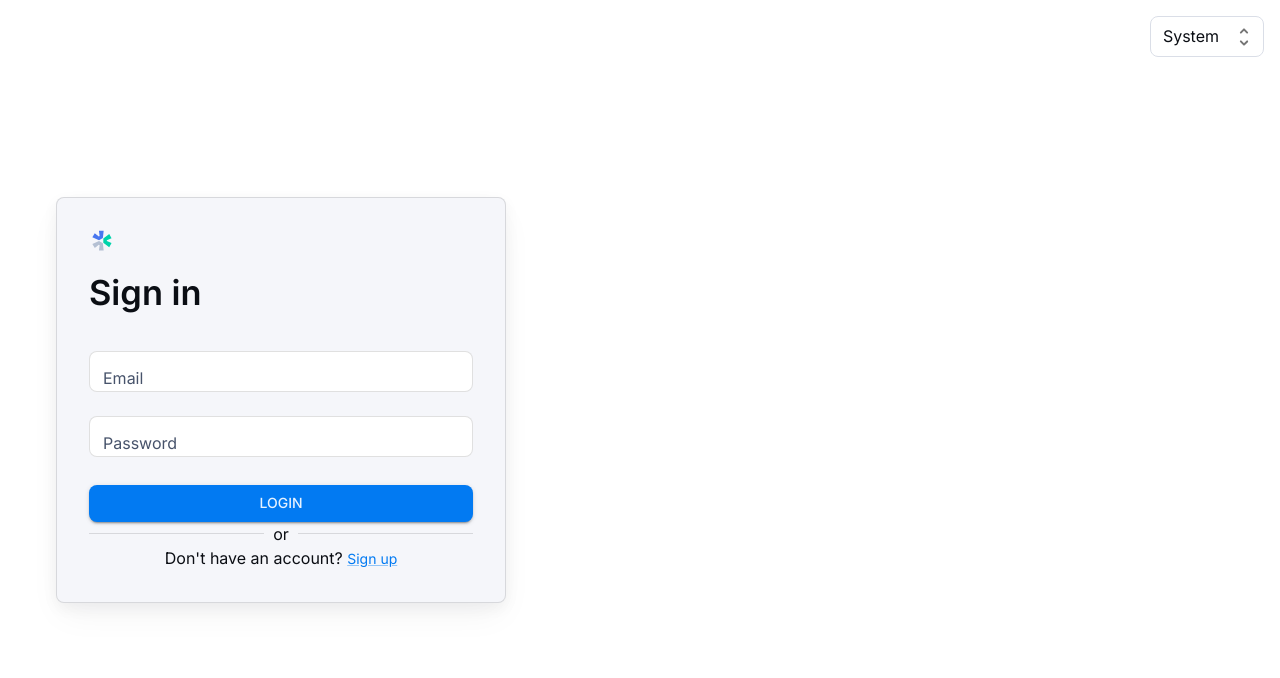
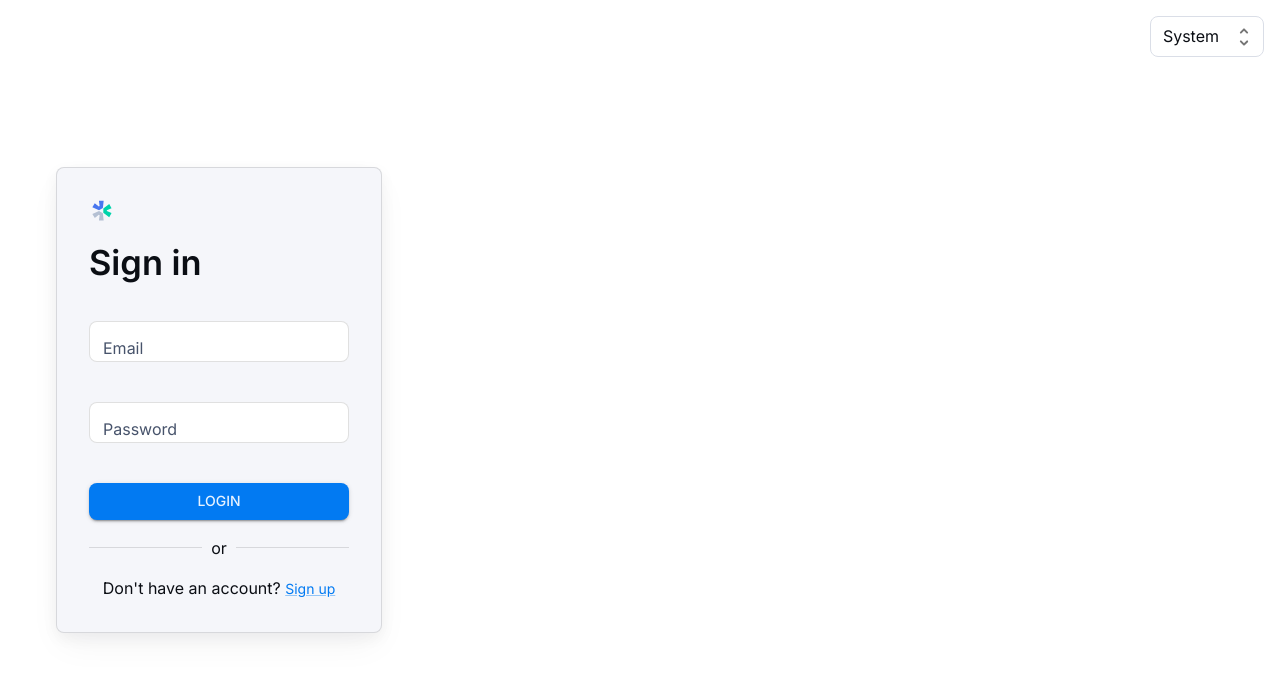
Before and after one commit to richMatchGen/matchgen-frontend, a React (Vite) app: page /login in a window 1280 px wide. Shown: the top 678 px of the page. Built offline with nearby package versions, Linux system fonts and the light colour scheme.

Commit message:
signinContainer

```diff
--- a/src/pages/Login.jsx
+++ b/src/pages/Login.jsx
@@ -71,7 +71,7 @@ const Login = () => {
   return (
     <AppTheme>
       <CssBaseline enableColorScheme />
-      <SignInContainer direction="column" justifyContent="space-between">
+      <SignInContainer direction="column">
   <ColorModeSelect sx={{ position: 'fixed', top: '1rem', right: '1rem' }} />
   <Card variant="outlined">
     <SitemarkIcon />
@@ -82,7 +82,7 @@ const Login = () => {
     >
       Sign in
     </Typography>
-          <div className="min-h-screen flex flex-col items-center justify-center bg-gray-100">
+
     <Box
       component="form"
       onSubmit={handleLogin}
@@ -94,7 +94,6 @@ const Login = () => {
         gap: 2,
       }}
     >
-            <div className="mt-6 flex flex-col gap-2">
       <TextField
         fullWidth
         label="Email"
@@ -117,37 +116,22 @@ const Login = () => {
         variant="contained"
         color="primary"
         onClick={handleLogin}
-        style={{ marginTop: "20px" }}
+        sx={{ mt: 2 }}
       >
         Login
       </Button>
-      </div>
-
-      {/* <div style={{ marginTop: "20px", textAlign: "center" }}>
-        <a href="https://matchgen-backend-production.up.railway.app/auth/login/google-oauth2/">
-          <Button variant="outlined" color="secondary">
-            Sign in with Google
-          </Button>
-        </a>
-      </div> */}
     </Box>
 
     <Divider>or</Divider>
 
     <Box sx={{ display: 'flex', flexDirection: 'column', gap: 2 }}>
-
       <Typography sx={{ textAlign: 'center' }}>
         Don&apos;t have an account?{' '}
-              <Link
-                href="/material-ui/getting-started/templates/sign-in/"
-                variant="body2"
-                sx={{ alignSelf: 'center' }}
-              >
+        <Link href="/material-ui/getting-started/templates/sign-in/" variant="body2">
           Sign up
         </Link>
       </Typography>
     </Box>
-          </div>
   </Card>
 </SignInContainer>
     </AppTheme>
```
Lines whose indentation alone changed are shown as unchanged.
